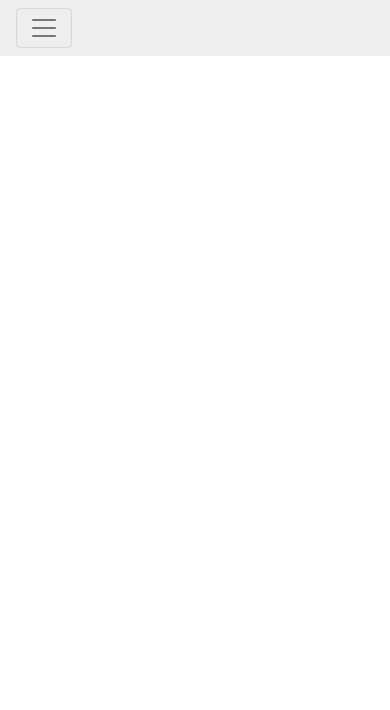
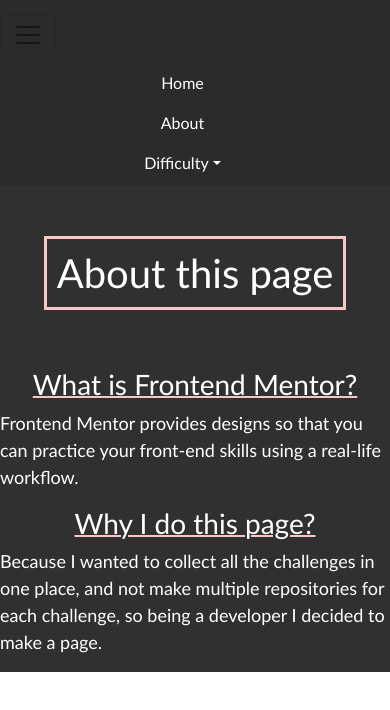
Before and after one commit to raulereno/frontendmentor-challenges, a React (Create React App) app: page /about in a window 390 px wide. Before the commit this address had no page. Shown: the top 710 px of the page. Built offline with nearby package versions, Linux system fonts and the light colour scheme.

Commit message:
agregando responsive, about y modificando tipCalculator para cuando no tenga ningun dato

```diff
--- a/src/App.js
+++ b/src/App.js
@@ -10,6 +10,7 @@
 import InteractiveRatingComponent from "./components/Newbie/projects/InteractiveRatingComponent";
 import OrdenSummaryComponent from "./components/Newbie/projects/OrdenSummaryComponent";
 import ProductPreviewCardComponent from "./components/Newbie/projects/Product-preview-card-component";
+import About from "./components/About/About";
 
 function App() {
   return (
@@ -22,6 +23,7 @@
         <Route path="/intermediate" element={<Intermediate />} />
         <Route path="/advanced" element={<Advanced />} />
         <Route path="/guru" element={<Guru />} />
+        <Route path="/about" element={<About />} />
 
         {/* Routes to newbies projects */}
         <Route
--- /dev/null
+++ b/src/components/About/About.jsx
@@ -0,0 +1,24 @@
+import React from "react";
+
+const About = () => {
+  return (
+    <div className="container_about">
+      <h2>About this page</h2>
+      <div className="text">
+        <h3>What is Frontend Mentor? </h3>
+        <p>
+          Frontend Mentor provides designs so that you can practice your
+          front-end skills using a real-life workflow.
+        </p>
+        <h3>Why I do this page?</h3>
+        <p>
+          Because I wanted to collect all the challenges in one place, and not
+          make multiple repositories for each challenge, so being a developer I
+          decided to make a page.
+        </p>
+      </div>
+    </div>
+  );
+};
+
+export default About;
--- a/src/components/Junior/projects/TipCalculatorApp.jsx
+++ b/src/components/Junior/projects/TipCalculatorApp.jsx
@@ -54,6 +54,7 @@
 
   useEffect(() => {
     calculateTip();
+    // eslint-disable-next-line react-hooks/exhaustive-deps
   }, [form]);
 
   return (
@@ -178,7 +179,15 @@
             </div>
           </div>
 
-          <button className="resetButton" onClick={() => resetForm()}>
+          <button
+            className={`resetButton ${
+              form.bill === "0" &&
+              form.people === "0" &&
+              form.percentage === "0" &&
+              "emptyCalculator"
+            }`}
+            onClick={() => resetForm()}
+          >
             RESET
           </button>
         </div>
--- a/src/components/Lading/Landing.jsx
+++ b/src/components/Lading/Landing.jsx
@@ -1,8 +1,11 @@
 import React from "react";
+import { projects } from "../../models/projects";
+import { Link } from "react-router-dom";
 
 const Landing = () => {
   return (
     <div className="container_landing">
+      <div className="landing">
         <img
           src="https://mis-retos-erv.netlify.app/src/img/banner.png"
           alt=""
@@ -10,6 +13,25 @@
         />
         <h1>Challenges</h1>
       </div>
+      <div className="container_lastProjects">
+        <h2>Last Projects</h2>
+        <ul className="previewLastProjects">
+          {projects
+            .slice(projects.length - 3)
+            .reverse()
+            .map((e) => {
+              return (
+                <Link to={`${e.difficulty}/${e.route}`}>
+                  <li>
+                    <img src={e.image} alt="" />
+                    <p>{e.name}</p>
+                  </li>
+                </Link>
+              );
+            })}
+        </ul>
+      </div>
+    </div>
   );
 };
 
--- /dev/null
+++ b/src/styles/_about.scss
@@ -0,0 +1,36 @@
+.container_about {
+  display: flex;
+  flex-direction: column;
+  align-items: center;
+  background-color: #303030;
+  height: 91vh;
+  h2 {
+    border: 3px solid #f8c6c4;
+    padding: 10px;
+    font-size: 40px;
+    margin-top: 50px;
+  }
+  h2,
+  h3,
+  p {
+    color: white;
+  }
+  .text {
+    display: flex;
+    flex-direction: column;
+    align-items: center;
+    justify-content: center;
+    margin-top: 50px;
+    h3 {
+      text-decoration: underline 2px #f8c6c4;
+    }
+    p {
+      font-size: 18px;
+    }
+  }
+}
+@media screen and (max-width: 500px) {
+  .container_about {
+    height: auto;
+  }
+}
--- a/src/styles/_landing.scss
+++ b/src/styles/_landing.scss
@@ -1,24 +1,118 @@
 .container_landing {
+  height: auto;
+  background-color: #303030;
+
+  .landing {
     display: flex;
     flex-direction: column;
     align-items: center;
     justify-content: flex-start;
-  height: 90vh;
-  background-color: #303030;
+    position: relative;
+    z-index: 0;
     img {
       background-color: rgba(255, 255, 255, 0.739);
       padding: 50px;
       width: 100%;
+      z-index: 0;
     }
     h1 {
       position: absolute;
-    right: 80px;
-    top: 154.5px;
       letter-spacing: 15px;
-    margin-top: 25px;
-    font-size: 50px;
-    padding: 25px;
+      font-size: 70px;
       border-radius: 5px;
       text-decoration: underline 9px #f8c6c4;
+      bottom: 0;
+      right: 15px;
     }
   }
+  a {
+    text-decoration: none;
+  }
+  .container_lastProjects {
+    display: flex;
+    flex-direction: column;
+    align-items: center;
+    margin-top: 20px;
+    h2 {
+      color: white;
+      font-size: 50px;
+      border: 3px solid #f8c6c4;
+      padding: 15px;
+      border-radius: 5px;
+      margin-bottom: 22px;
+    }
+    .previewLastProjects {
+      list-style: none;
+      display: grid;
+      grid-template-columns: repeat(3, 1fr);
+      gap: 25px;
+      padding: 0;
+      li {
+        position: relative;
+        display: flex;
+        justify-content: center;
+
+        img {
+          width: 280px;
+          height: 230px;
+          border-radius: 5px;
+          transition: 0.5s;
+        }
+        p {
+          position: absolute;
+          top: 40%;
+          opacity: 0;
+          text-align: center;
+          font-size: 20px;
+          background-color: white;
+          padding: 5px;
+          border-radius: 10px;
+          color: black;
+          transition: 2s;
+        }
+        &:hover {
+          cursor: pointer;
+          img {
+            opacity: 0.2;
+            transform: scale(1.05);
+          }
+          p {
+            opacity: 1;
+          }
+        }
+      }
+    }
+    padding-bottom: 50px;
+  }
+}
+
+@media screen and (max-width: 600px) {
+  .container_landing {
+    .landing {
+      img {
+        width: 100%;
+      }
+      h1 {
+        right: 12%;
+        font-size: 25px;
+        text-decoration: underline 4px #f8c6c4;
+      }
+    }
+
+    .container_lastProjects {
+      .previewLastProjects {
+        grid-template-columns: 1fr;
+        gap: 35px;
+        li {
+          img {
+            opacity: 0.2;
+            transform: scale(1.1);
+          }
+          p {
+            opacity: 1;
+          }
+        }
+      }
+    }
+  }
+}
--- a/src/styles/_navbar.scss
+++ b/src/styles/_navbar.scss
@@ -1,19 +1,28 @@
 .navbar {
-  background-color: rgba(128, 128, 128, 0.13);
+  background-color: rgba(36, 36, 36, 0.964);
+  padding: 15px 0;
   .navbar-collapse {
     justify-content: center;
     .navbar-nav {
       a {
-        background-color: rgba(128, 128, 128, 0.411);
+        background-color: rgba(109, 109, 109, 0.468);
         color: black;
         margin-right: 25px;
         border-radius: 12px;
+        color: white;
         &:hover {
-          background-color: rgba(128, 128, 128, 0.855);
+          transform: scale(1.05);
+          background-color: rgba(215, 215, 215, 0.855);
+          font-weight: 500;
         }
+      }
+      .dropdown-menu {
+        position: absolute;
+        width: 100%;
       }
       .dropdown-menu.show {
         background-color: rgb(103, 103, 103);
+        z-index: 99;
         a {
           color: white;
           background-color: rgb(103, 103, 103);
@@ -26,3 +35,17 @@
     }
   }
 }
+@media screen and (max-width: 500px) {
+  .navbar {
+    .navbar-collapse {
+      display: flex;
+      justify-content: center;
+      .navbar-nav {
+        a {
+          text-align: center;
+          background-color: transparent;
+        }
+      }
+    }
+  }
+}
--- a/src/styles/_projects.scss
+++ b/src/styles/_projects.scss
@@ -1,13 +1,16 @@
 .container_projects {
-  padding-top: 25px;
   display: flex;
   flex-direction: column;
   align-items: center;
   justify-content: center;
   background-color: #303030;
   height: 95vh;
+  padding-bottom: 15px;
   h2 {
     color: white;
+    border: 3px solid #f8c6c4;
+    padding: 10px;
+    margin-bottom: 15px;
   }
   h3 {
     color: white;
@@ -18,6 +21,7 @@
     grid-template-columns: repeat(3, 1fr);
     gap: 50px;
     list-style: none;
+    padding: 0;
     a {
       text-decoration: none;
       color: black;
@@ -70,3 +74,12 @@
     }
   }
 }
+@media screen and (max-width: 500px) {
+  .container_projects {
+    height: auto;
+    .newbies_projects,
+    .junior_projects {
+      grid-template-columns: 1fr;
+    }
+  }
+}
--- a/src/styles/index.scss
+++ b/src/styles/index.scss
@@ -1,6 +1,7 @@
 @import "landing";
 @import "navbar";
 @import "projects";
+@import "about";
 //Newbie
 @import "./newbie/productPreviewCardComponent";
 @import "./newbie/orderSummaryComponent";
--- a/src/styles/junior/_tipCalculatorApp.scss
+++ b/src/styles/junior/_tipCalculatorApp.scss
@@ -9,7 +9,7 @@
 $darkGrayishCyan: hsl(186, 14%, 43%);
 $grayishCyan: hsl(184, 14%, 56%);
 $lightGrayishCyan: hsl(185, 41%, 84%);
-$veryLightGrayishCyan: hsl(189, 41%, 97%);
+$veryLightGrayishCyan: hsl(180, 47%, 93%);
 
 #container_tipCalculator {
   background-color: $lightGrayishCyan;
@@ -253,6 +253,10 @@
           background-color: $lightGrayishCyan;
         }
       }
+      .emptyCalculator {
+        color: $veryDarkCyan;
+        opacity: 0.3;
+      }
     }
   }
 }
```
Lines whose indentation alone changed are shown as unchanged.
